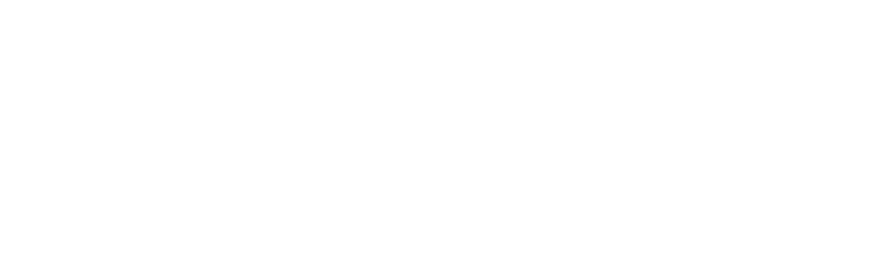
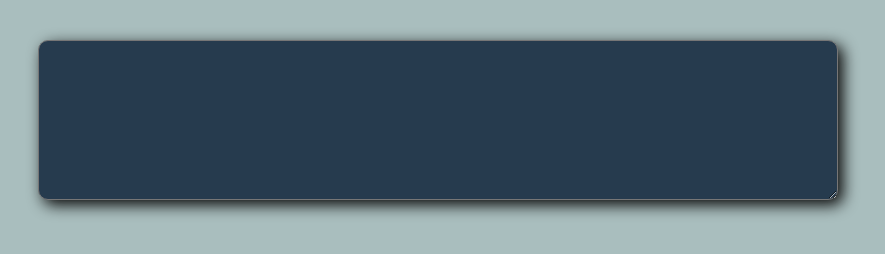
Before and after one commit to Tirvia/virtual-keyboard, a website: page index.html in a window 1280 px wide. Shown: the whole page, without its empty margins (202-1087 px from the left). Drawn offline with Linux system fonts and the light colour scheme.

Commit message:
feat: add textarea

```diff
--- a/index.html
+++ b/index.html
@@ -4,9 +4,10 @@
     <meta charset="UTF-8">
     <meta http-equiv="X-UA-Compatible" content="IE=edge">
     <meta name="viewport" content="width=device-width, initial-scale=1.0">
+    <link rel="stylesheet" href="./style.css">
     <title>Virtual-keyboard</title>
 </head>
 <body>
-    <script src="../virtual-keyboard/scripts/script.js"></script>
+    <script src="./scripts/script.js"></script>
 </body>
 </html>
--- a/scripts/script.js
+++ b/scripts/script.js
@@ -0,0 +1,6 @@
+document.body.onload = addElement;
+  function addElement() {
+    var textArea = document.createElement("textarea");
+    first_div = document.getElementById("none");
+    document.body.insertBefore(textArea, first_div);
+}
--- a/style.css
+++ b/style.css
@@ -0,0 +1,16 @@
+textarea{
+    min-width: 60vw;
+    min-height: 10vw;
+    font-size: 20px;
+    background-color: rgb(38, 59, 78);
+    color: aliceblue;
+    margin: 0 auto;
+    border-radius: 10px;
+    padding: 15px;
+    box-shadow: 5px 5px 15px rgb(8, 8, 8);
+}
+body{
+    margin: 40px auto;
+    text-align: center;
+    background-color: rgb(169, 190, 190);
+}
```
Also changed, not shown: package.json (added, +14 -0 lines), .eslintrc.js (added), 1 other file.
